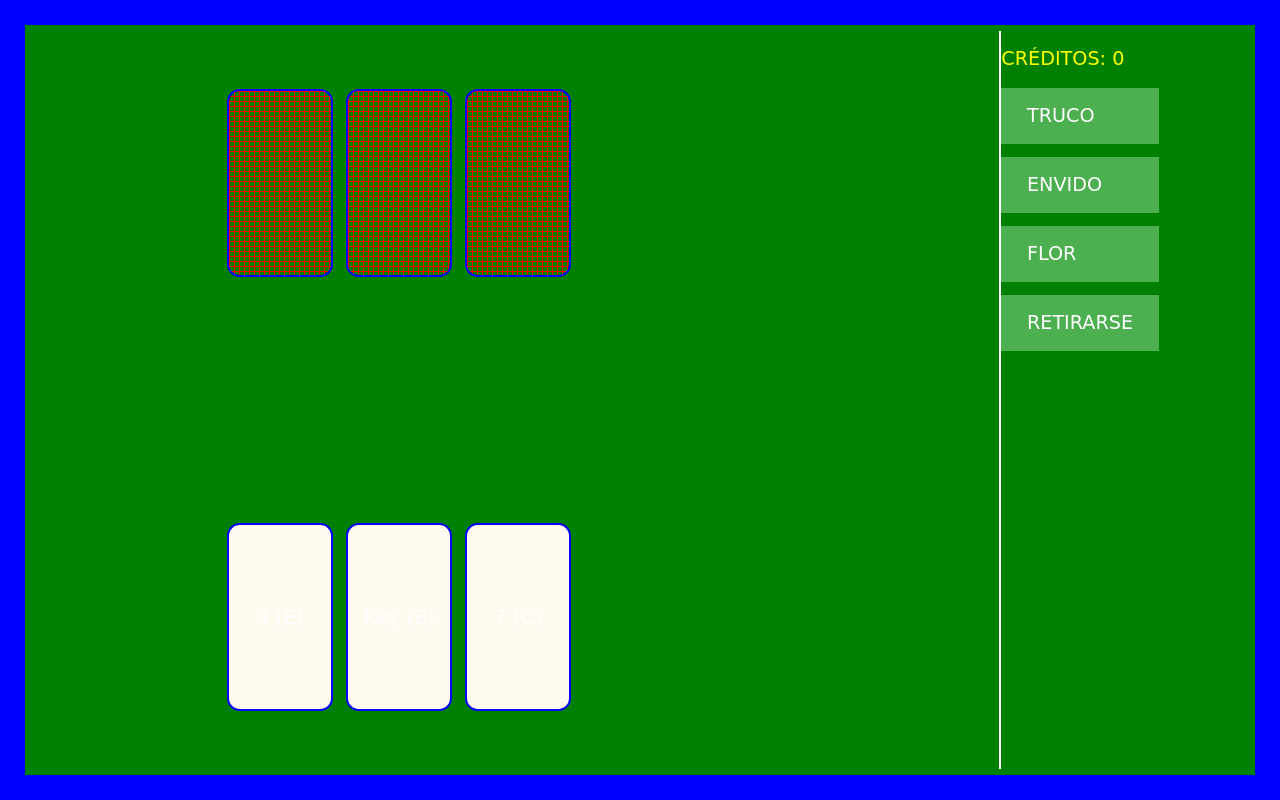
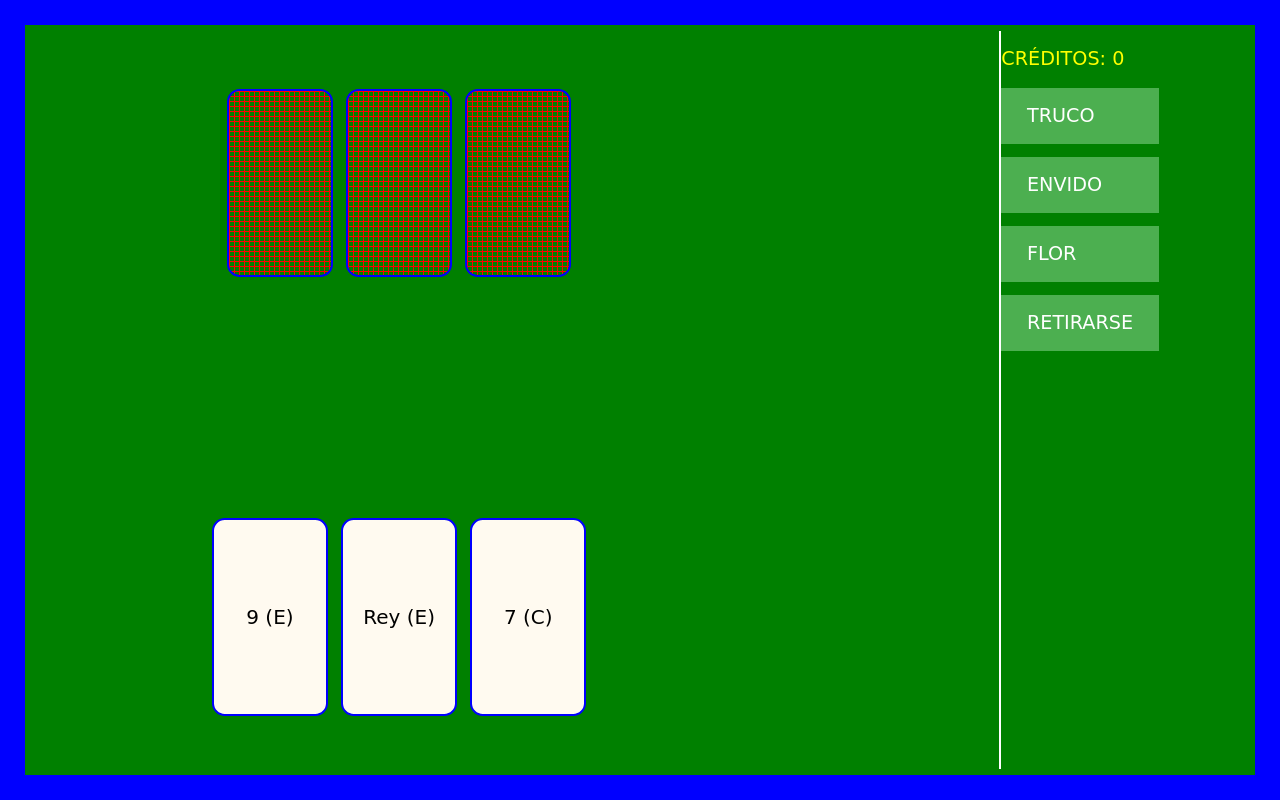
Before and after one commit to gustavojavier7/truco, a PHP site: page /index2.html in a window 1280 px wide. Run offline with PHP 8.4, Linux system fonts and the light colour scheme.

Commit message:
Update styles.css

```diff
--- a/styles.css
+++ b/styles.css
@@ -95,12 +95,14 @@ body {
     border-radius: 1vw;
     transition: transform 0.3s, border-color 0.3s;
     position: relative;
-    z-index: 1;
+    z-index: 2; /* Asegúrate de que el z-index sea adecuado */
     background-color: #FFFAF0; /* Beige casi blanco */
     background-size: 20px 20px;
     background-repeat: repeat;
     cursor: pointer;
     font-size: 20px; /* Tamaño de fuente para los números */
+    color: #000000; /* Color de texto negro */
+    padding: 5px; /* Añade padding si es necesario */
     /* Efecto de hover para las cartas */
     &:hover {
         transform: translateY(-0.5vw);
```
